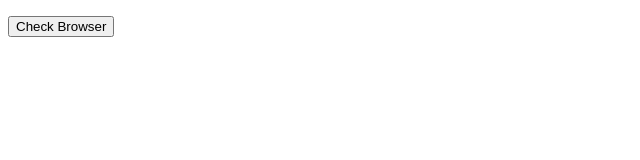
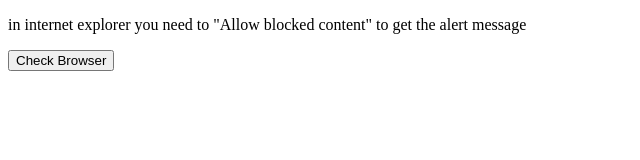
Before and after one commit to NadeeshaEranjan/detect-internet-explorer-browser-javascript, a plain HTML site: page index.html in a window 1280 px wide. Shown: the whole page, without its empty margins (0-640 px from the left). Drawn offline with Linux system fonts and the light colour scheme.

Commit message:
Update index.html
updates

```diff
--- a/index.html
+++ b/index.html
@@ -24,6 +24,7 @@
 	    return false;
 	}
 </script>
+<p>in internet explorer you need to "Allow blocked content" to get the alert message</p>
 <p>
 	<button onclick="msieversion();">Check Browser</button>
 </p>
```
